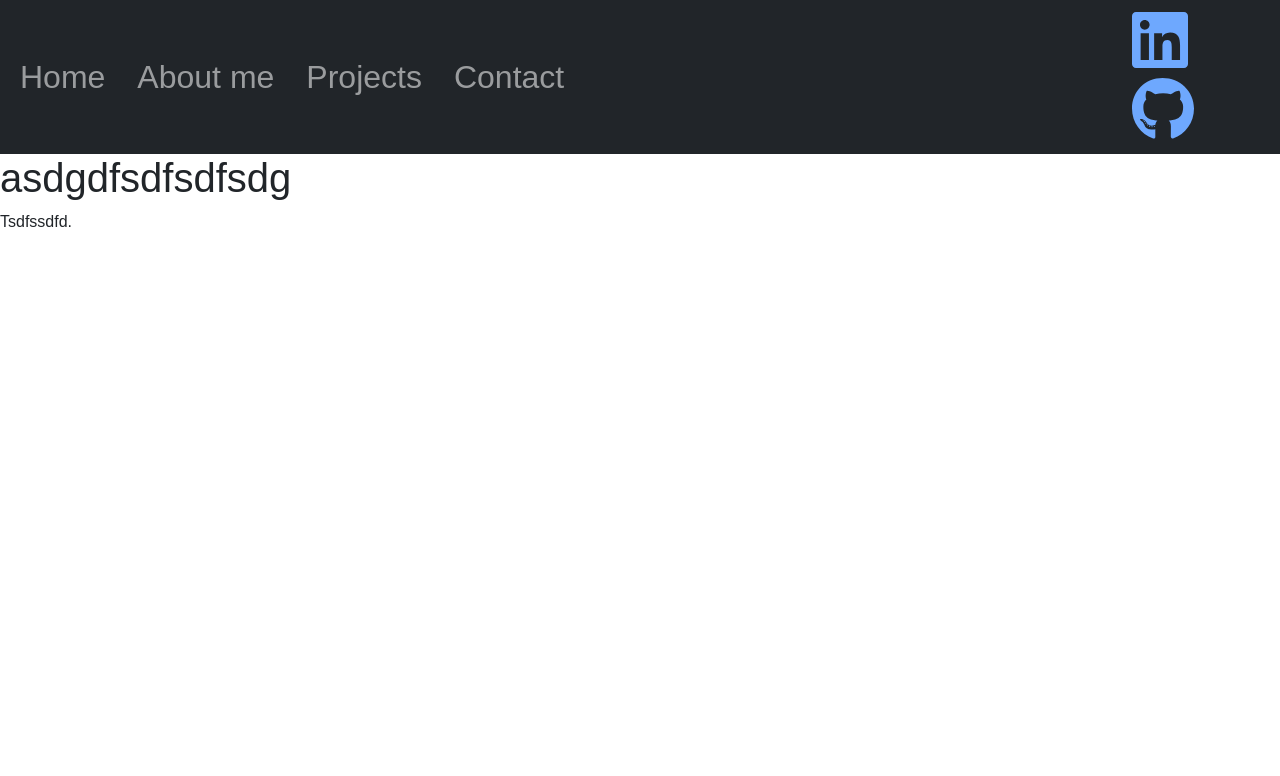
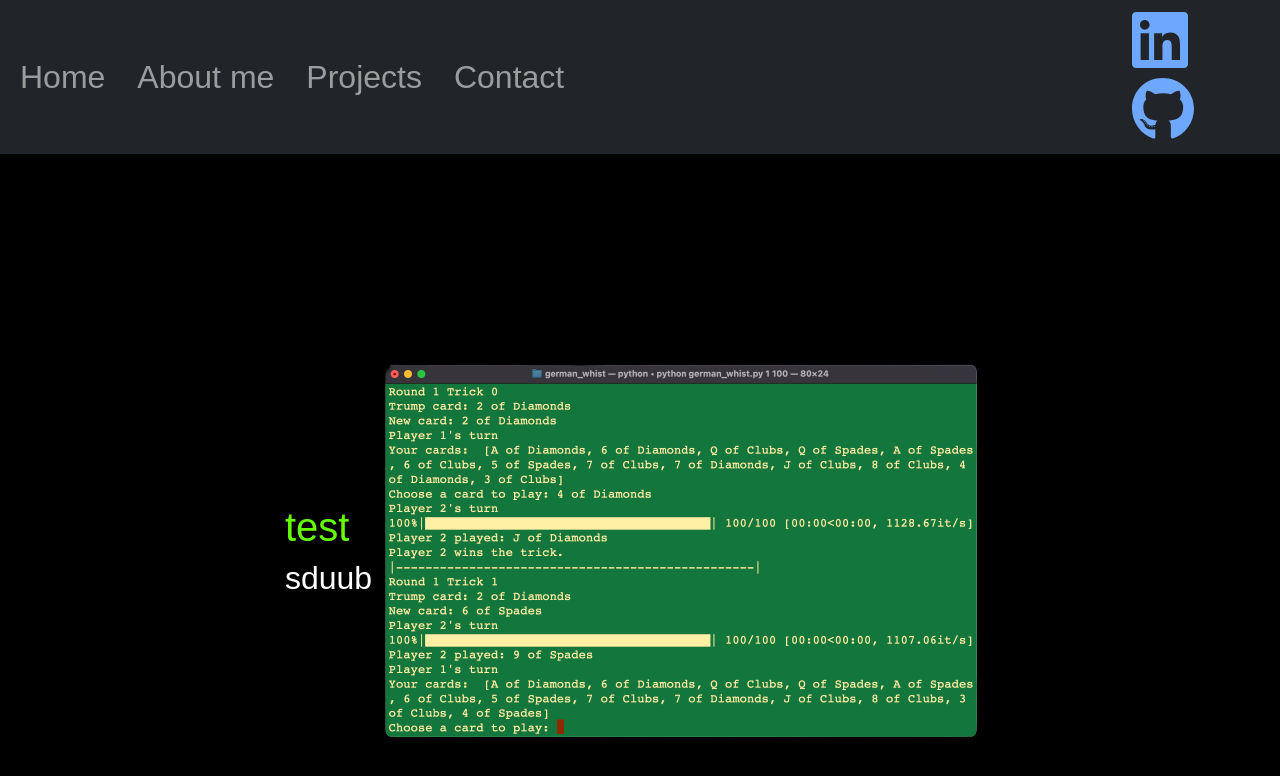
Before and after one commit to Beatles-without-tea/portfolio2, a React (Create React App) app in the folder portfolio-frontend/: page /projects in a window 1280 px wide. Shown: the top 776 px of the page. Built offline with nearby package versions, Linux system fonts and the light colour scheme.

Commit message:
started project page

```diff
--- /dev/null
+++ b/portfolio-frontend/src/Projects.css
@@ -0,0 +1,24 @@
+.projectpage {
+    background-color: black;
+    color: white;
+    height: 100vh;
+    display: block;
+    align-items: center;
+    justify-content: center;
+    margin:0px;
+}
+
+.project {
+    background-color: black;
+    color: white;
+    height: 100vh;
+    display: flex;
+    align-items: center;
+    justify-content: center;
+    margin:0px;
+}
+
+.projectText{
+    display: block;
+    /* color:#66FF00; */
+}
--- a/portfolio-frontend/src/components/Home.js
+++ b/portfolio-frontend/src/components/Home.js
@@ -1,14 +1,22 @@
 import React, { useEffect, useRef } from 'react';
+import { FontAwesomeIcon } from '@fortawesome/react-fontawesome';
+// import { faNewspaper} from '@fortawesome/free-brands-svg-icons';
 import '../Home.css';
 
 function Home() {
     const textRef = useRef(null);
+    const textRef2 = useRef(null);
+
+
     const imageRef = useRef(null);
 
     useEffect(() => {
         // Add the sliding effect after the component mounts
         if (textRef.current) {
             textRef.current.classList.add('slide-in-text');
+        }
+        if (textRef2.current) {
+            textRef2.current.classList.add('slide-in-text');
         }
         if (imageRef.current) {
             imageRef.current.classList.add('slide-in-image');
@@ -17,12 +25,20 @@ function Home() {
 
     return (
         <div className="homepage">
-            <h1 ref={textRef}>Max Beales <br/>
-                MSc <span style={{color:'#66FF00'}}>Computer Science </span>
-                graduate <br/>
-                <span style={{color:'#66FF00'}}>Data</span> Enthusiast
-            </h1>
+            <div style = {{display:'block'}}>
+                <h1 ref={textRef}>Max Beales <br/>
+                    MSc <span style={{color:'#66FF00'}}>Computer Science </span>
+                    graduate <br/>
 
+                    <span style={{color:'#66FF00'}}>Data</span> Enthusiast
+                </h1>
+                <br></br>
+                <p ref={textRef2}>  1.5 years as a intern Data Scientist
+                <br/> Experienced with Python, SQL, and a range of other tools
+                <br/> Bilingual in French and English
+                <br/> Currently looking for new opportunities !</p>
+
+            </div>
             <img src="/images/home_image.png" alt="Descriptive Alt Text" ref={imageRef} />
         </div>
     );
--- a/portfolio-frontend/src/components/Projects.js
+++ b/portfolio-frontend/src/components/Projects.js
@@ -1,10 +1,25 @@
 import React from 'react';
+import '../Projects.css';
+
 
 function Projects() {
     return (
-        <div>
-            <h1>asdgdfsdfsdfsdg</h1>
-            <p>Tsdfssdfd.</p>
+        <div className='projectpage' >
+
+{/* this is one project         */}
+        <div className='project'>
+            <div className='projectText'>
+                <h1 style={{color:'#66FF00'}} >test</h1>
+                <h2>sduub</h2>
+            </div>
+            <div className='projectImage'>
+                <img src='images/monte_carlo_project.png'></img>
+            </div>
+        </div>
+{/* end of project */}
+
+
+
         </div>
     );
 }
```
Also changed, not shown: portfolio-frontend/public/images/monte_carlo_project.png (added).
